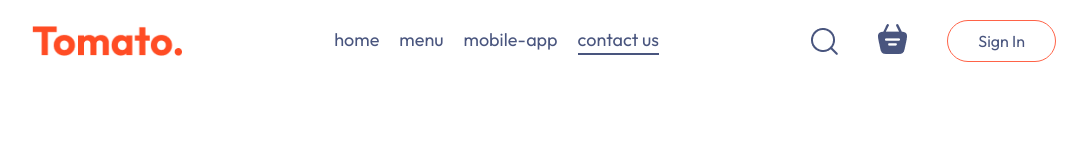
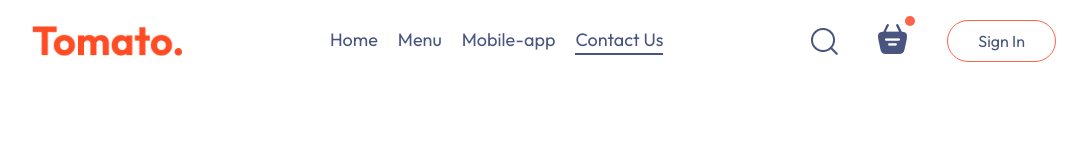
Before and after one commit to Pukaliny01/FoodDeliveryApp, a React (Vite) app in the folder frontend/: page / in a window 1280 px wide. Shown: the top 160 px of the page, without its empty margins (96-1183 px from the left). Built offline with nearby package versions, Linux system fonts and the light colour scheme; a web font is replaced by a local one.

Commit message:
Finished Navbar with menu logic and a little  dot on basket

```diff
--- a/frontend/src/components/NavBar/NavBar.css
+++ b/frontend/src/components/NavBar/NavBar.css
@@ -42,3 +42,21 @@
     padding-bottom: 2px;
     border-bottom: 2px solid #49557e;
 }
+
+.navbar li{
+    cursor: pointer;
+}
+
+.navbar-search-icon{
+    position: relative;
+}
+
+.navbar-search-icon .dot{
+    min-width: 10px;
+    min-height: 10px;
+    background-color: tomato;
+    border-radius: 5px;
+    position: absolute;
+    top: -8px;
+    right: -8px;
+}
--- a/frontend/src/components/NavBar/NavBar.jsx
+++ b/frontend/src/components/NavBar/NavBar.jsx
@@ -4,16 +4,16 @@ import {assets} from '../../assets/assets.js'
 
 const NavBar = () => {
 
-  const [menu,setMenu] = useState("contact us");
+  const [menu,setMenu] = useState("contact-us");
 
   return (
     <div className='navbar'>
       <img src={assets.logo} alt="Logo" className="logo" />
       <ul className="navbar-menu">
-        <li className={menu==="home"?"active":""}>home</li>
-        <li className={menu==="menu"?"active":""}>menu</li>
-        <li className={menu==="mobile-app"?"active":""}>mobile-app</li>
-        <li className={menu==="contact us"?"active":""}>contact us</li>
+        <li onClick={() => setMenu("home")} className={menu==="home"?"active":""}>Home</li>
+        <li onClick={() => setMenu("menu")} className={menu==="menu"?"active":""}>Menu</li>
+        <li onClick={() => setMenu("mobile-app")} className={menu==="mobile-app"?"active":""}>Mobile-app</li>
+        <li onClick={() => setMenu("contact-us")} className={menu==="contact-us"?"active":""}>Contact Us</li>
       </ul>
       <div className="navbar-right">
         <img src={assets.search_icon} alt="" />
```
